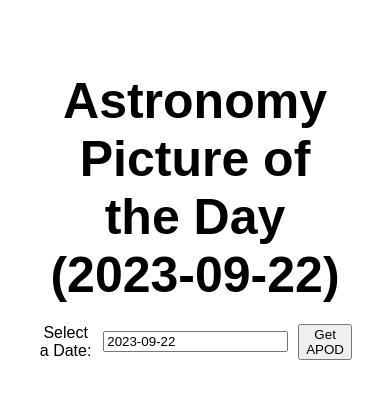
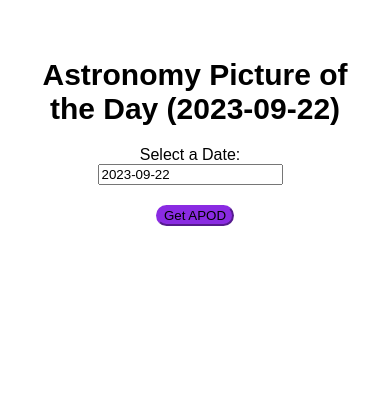
Before and after one commit to Irwinb14/nasa-api, a Next.js app: page / in a window 390 px wide. Shown: the top 398 px of the page. Built offline with nearby package versions, Linux system fonts and the light colour scheme; no server answers; a web font is replaced by a local one.

Commit message:
styling changes, video links fixed

```diff
--- a/components/APOD.js
+++ b/components/APOD.js
@@ -4,6 +4,7 @@
 import axios from 'axios';
 import DatePicker from 'react-datepicker';
 import 'react-datepicker/dist/react-datepicker.css';
+import YouTube from 'react-youtube';
 
 const NASA_API_URL = 'https://api.nasa.gov/planetary/apod';
 
@@ -30,6 +31,12 @@
     fetchAPODData(date);
   };
 
+  const opts = {
+    playerVars: {
+      autoplay: 0,
+    },
+  };
+
   useEffect(() => {
     fetchAPODData(date);
   }, []);
@@ -52,8 +59,16 @@
           </div>
           <button type='submit'>Get APOD</button>
         </div>
+        <div>
+          <p id='warningMssg'>
+            {date > new Date()
+              ? 'Selected date must be on or before today'
+              : null}
+          </p>
+        </div>
       </form>
-      {nasaData && (
+      {nasaData &&
+        (nasaData.media_type === 'image' ? (
           <div>
             <h2 className='imageTitle'>{nasaData.title}</h2>
             <div className='image-container'>
@@ -67,7 +82,17 @@
               </div>
             </div>
           </div>
-      )}
+        ) : (
+          <div>
+            <h2 className='imageTitle'>{nasaData.title}</h2>
+            <div className='image-container'>
+              <a id='videoLink' href={nasaData.url} target='_blank'>
+                Video Link
+              </a>
+              <p>{nasaData.explanation}</p>
+            </div>
+          </div>
+        ))}
     </div>
   );
 }
--- a/package.json
+++ b/package.json
@@ -16,6 +16,7 @@
     "next": "13.5.2",
     "react": "^18.2.0",
     "react-datepicker": "^4.18.0",
-    "react-dom": "18.2.0"
+    "react-dom": "18.2.0",
+    "react-youtube": "^10.1.0"
   }
 }
--- a/src/app/globals.css
+++ b/src/app/globals.css
@@ -4,11 +4,10 @@
     background-color: rgb(0, 0, 0);
   }
 }
-
+ @media (min-width: 601px){
   .HomeCard{
    padding: 30px;
     }
-
 
   .pageContainer{
     text-align: center;
@@ -68,6 +67,12 @@
     margin-right: 10px;
   }
 
+  button{
+    background-color: blueviolet;
+    border-color: blueviolet;
+    border-radius: 25px;
+  }
+
   label{
     margin-right: 10px;
   }
@@ -90,3 +95,125 @@
     margin-bottom: 15px;
     padding: 15px;
   }
+
+  #warningMssg{
+    margin-top: 10px;
+    margin-bottom: 10px;
+    color:rgb(158, 188, 245)
+  }
+
+  #videoLink{
+    font-style: italic;
+    text-decoration: underline 2px;
+    font-size: 30px;
+  }
+}
+
+ @media (max-width: 601px){
+  .HomeCard {
+      padding: 30px;
+    }
+
+    .pageContainer {
+      text-align: center;
+    }
+
+    .APOD_image {
+      max-width: 100%;
+      height: auto;
+      display: block;
+      margin-left: auto;
+      margin-right: auto;
+    }
+
+    .image-container {
+      position: relative;
+      display: inline-block;
+      text-align: center;
+    }
+
+    .APOD_image {
+      max-width: 100%;
+      height: auto;
+      display: block;
+    }
+
+    .image-overlay {
+      position: absolute;
+      top: 0;
+      left: 0;
+      width: 100%;
+      font-size: 12px;
+      height: 100%;
+      background-color: rgba(0, 0, 0, 0.7);
+      color: white;
+      opacity: 0;
+      transition: opacity 0.3s ease;
+      display: flex;
+      align-items: center;
+      justify-content: center;
+    }
+
+    .image-container:hover .image-overlay {
+      opacity: 1;
+    }
+
+    .pageTitle {
+      text-align: center;
+      font-size: 30px;
+      margin-bottom: 20px;
+    }
+
+    .datePickerContainer {
+      display: flex;
+      flex-direction: column;
+      align-items: center;
+    }
+
+    .datePickerWrapper {
+      margin-right: 10px;
+    }
+
+    button{
+      margin-top: 20px;
+      background-color: blueviolet;
+      border-color: blueviolet;
+      border-radius: 25px;
+    }
+
+    label {
+      margin-right: 10px;
+      font-size: 16;
+    }
+
+    .imageTitle {
+      text-align: center;
+      margin-bottom: 20px;
+      font-size: 30px;
+    }
+
+    .datePickerContainer {
+      display: flex;
+      align-items: center;
+      justify-content: center;
+      margin-bottom: 20px;
+    }
+
+    p {
+      font-style: italic;
+      margin-bottom: 15px;
+      padding: 15px;
+    }
+
+    #warningMssg {
+      margin-top: 10px;
+      margin-bottom: 10px;
+      color: rgb(158, 188, 245)
+    }
+
+    #videoLink {
+      font-style: italic;
+      text-decoration: underline 2px;
+      font-size: 30px;
+    }
+ }
```
Also changed, not shown: 2 other files (tests, documents, lock files or other folders). Lines whose indentation alone changed are shown as unchanged.
